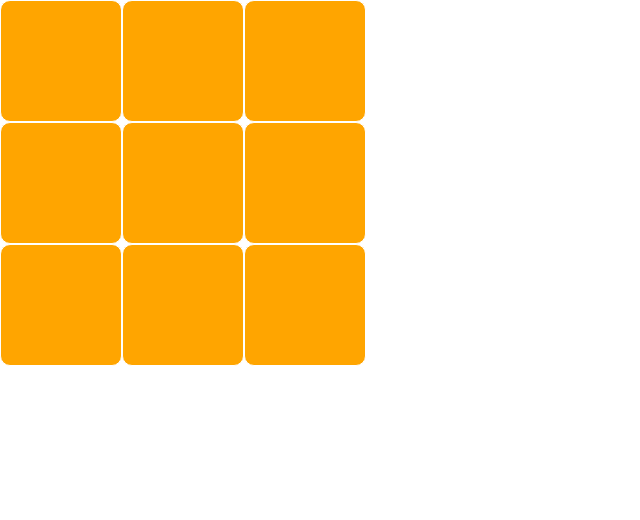
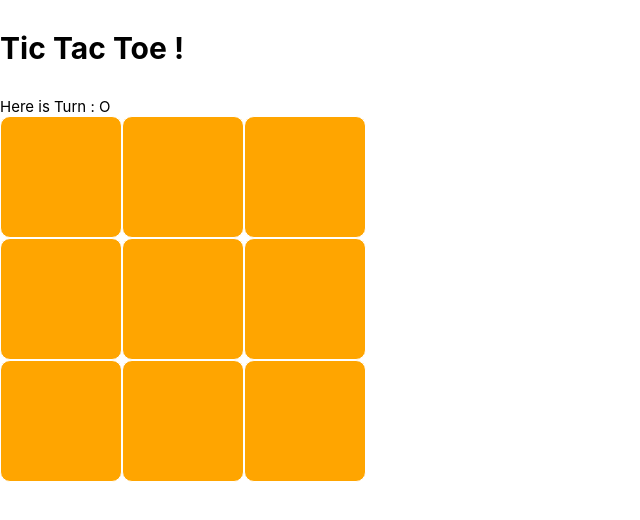
Before and after one commit to sohyge/Practice-React, a React (Create React App) app: page / in a window 1280 px wide. Shown: the top 520 px of the page, without its empty margins (0-640 px from the left). Built offline with nearby package versions, Linux system fonts and the light colour scheme.

Commit message:
만들기 ㅈㄴ 귀찮네

```diff
--- /dev/null
+++ b/src/components/Text/index.tsx
@@ -0,0 +1,22 @@
+import React from "react";
+import styled from "styled-components";
+
+export interface Iprops {
+  size: number;
+  bold: "bold" | "bolder" | "nomal";
+  text?: string;
+}
+
+const _Text = styled.span<Iprops>`
+  font-size: ${({ size }) => size}px;
+  font-weight: ${({ bold }) => bold};
+`;
+
+const Text = ({ size, bold, text }: Iprops) => {
+  const param: any = {
+    size: size,
+    bold: bold,
+  };
+  return <_Text {...param}>{text}</_Text>;
+};
+export default Text;
--- /dev/null
+++ b/src/components/Title/index.tsx
@@ -0,0 +1,22 @@
+import React from "react";
+import styled from "styled-components";
+
+export interface Iprops {
+  size: number;
+  bold: "bold" | "bolder" | "nomal";
+  title?: string;
+}
+
+const _Title = styled.p<Iprops>`
+  font-size: ${({ size }) => size}px;
+  font-weight: ${({ bold }) => bold};
+`;
+
+const Title = ({ size, bold, title }: Iprops) => {
+  const param: any = {
+    size: size,
+    bold: bold,
+  };
+  return <_Title {...param}>{title}</_Title>;
+};
+export default Title;
--- a/src/pages/MainLayout/index.tsx
+++ b/src/pages/MainLayout/index.tsx
@@ -2,6 +2,8 @@ import React, { useCallback, useState } from "react";
 import Board from "../../components/Board";
 import ItemList from "../../components/ItemList";
 import Square from "../../components/Square";
+import Title from "../../components/Title";
+import Text from "../../components/Text";
 
 function MainLayout() {
   const [turn, setTurn] = useState(true);
@@ -37,9 +39,25 @@ function MainLayout() {
     },
     [mocArr, setMocArr]
   );
+  const getTilteRender = useCallback(() => {
+    return <Title size={30} bold={"bolder"} title={"Tic Tac Toe !"} />;
+  }, []);
+
+  const getTitleSubRender = useCallback(() => {
+    return (
+      <Text
+        size={15}
+        bold={"nomal"}
+        text={`Here is Turn : ${turn === true ? "O" : "X"}`}
+      ></Text>
+    );
+  }, [turn, mocArr]);
+
   const MainRender = useCallback(() => {
     return (
       <Board>
+        {getTilteRender()}
+        {getTitleSubRender()}
         <ItemList>{getItem()}</ItemList>
       </Board>
     );
```
